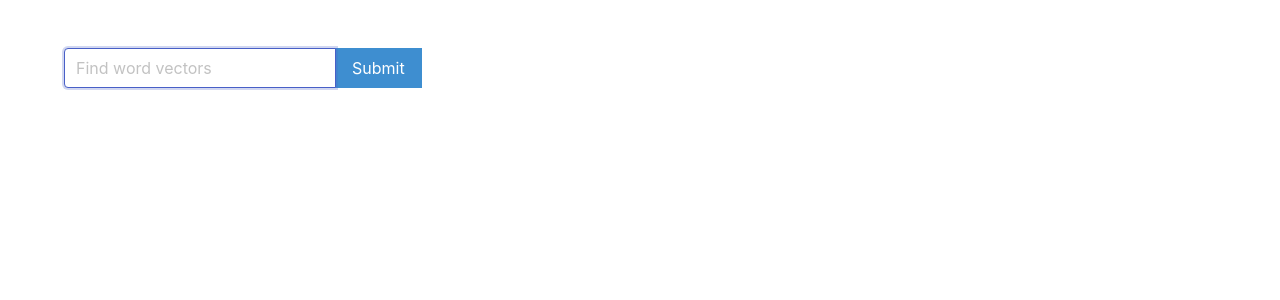
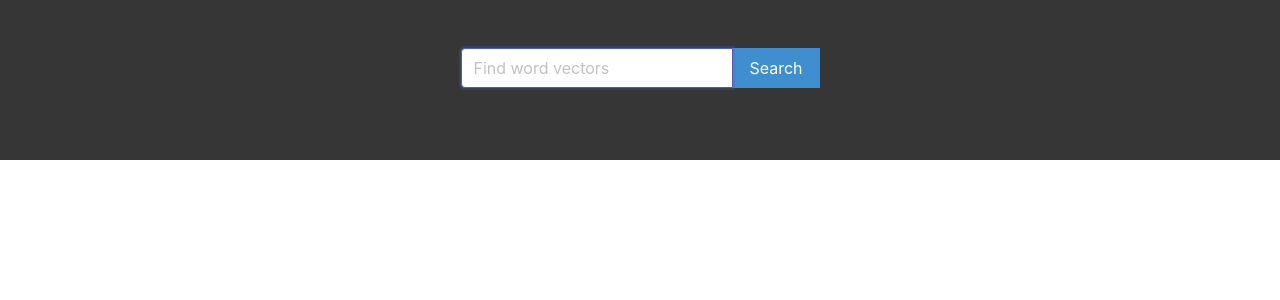
Before and after one commit to wilfredogaldamez/Word2VecDemo, a Flask app: page / in a window 1280 px wide. Shown: the top 300 px of the page. Run offline with Flask 2, Linux system fonts and the light colour scheme.

Commit message:
aligned content in bulma using flex

```diff
--- a/templates/index.html
+++ b/templates/index.html
@@ -9,26 +9,32 @@
 </head>
 
 <body>
-    <section class="section">
+    <section class="section has-background-dark">
         <div class="container">
+            <div class="columns is-flex-direction-column is-align-items-center">
+                <div class="column">
+                    <form method="POST" action="">
+                        <div class="field has-addons">
+                            <div class="control">
+                                <input autofocus class="input" type="text" placeholder="Find word vectors"
+                                    name="wordSearch">
+                            </div>
+                            <div class="control">
+                                <input class="button is-info" type="submit" value="Search">
+                            </div>
+                            <br>
+                        </div>
+                    </form>
+                </div>
 
-
-
-            <form method="POST" action="">
-                <div class="field has-addons">
-                    <div class="control">
-                        <input autofocus class="input" type="text" placeholder="Find word vectors" name="wordSearch">
-                    </div>
-                    <div class="control">
-                        <input class="button is-info" type="submit" value="Submit">
-                    </div>
-                    <br><br>
-                    <p>{% for x in rList %}
+                <div class="column">
+                    <p class="has-text-light">{% for x in rList %}
                         <br>{{ x }}
                         {% endfor %}
                     </p>
                 </div>
-            </form>
+            </div>
+
         </div>
     </section>
 </body>
```
